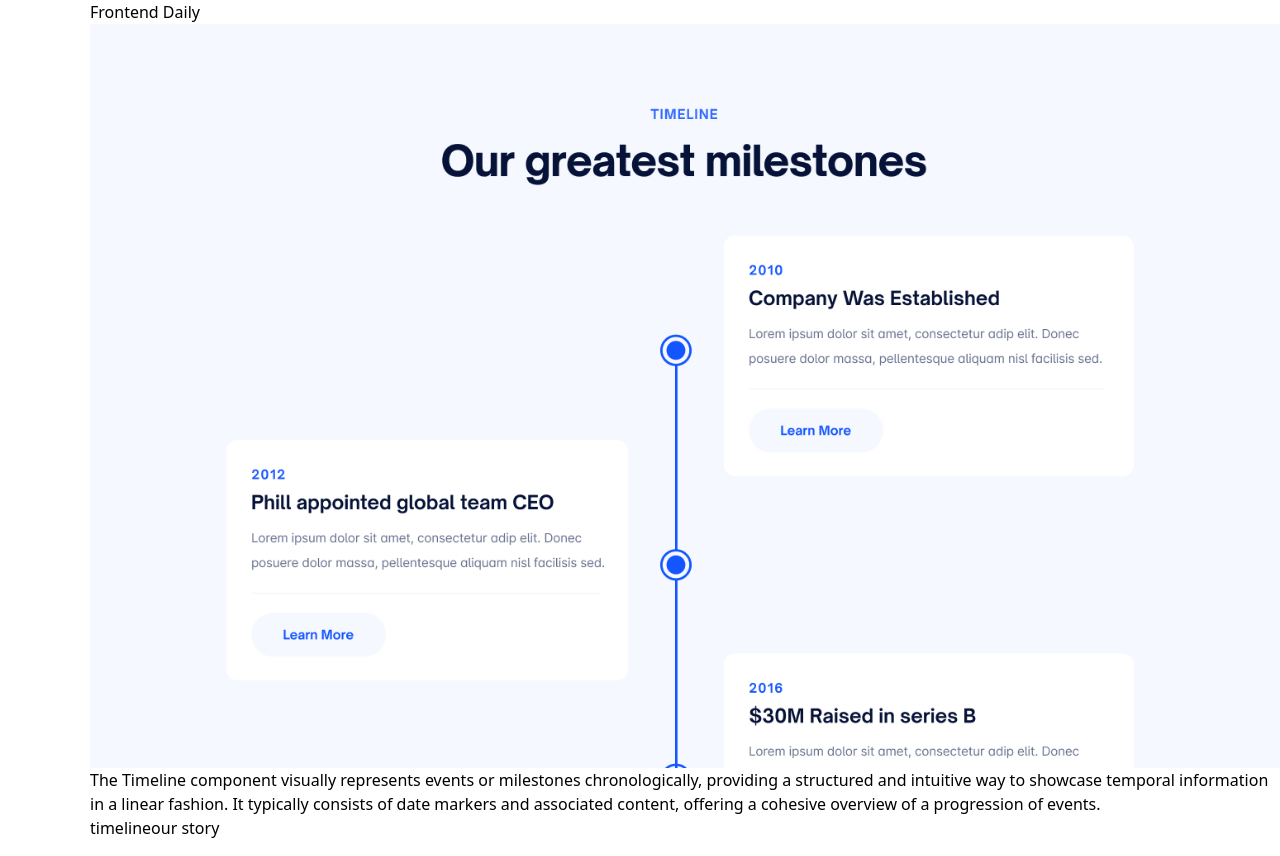
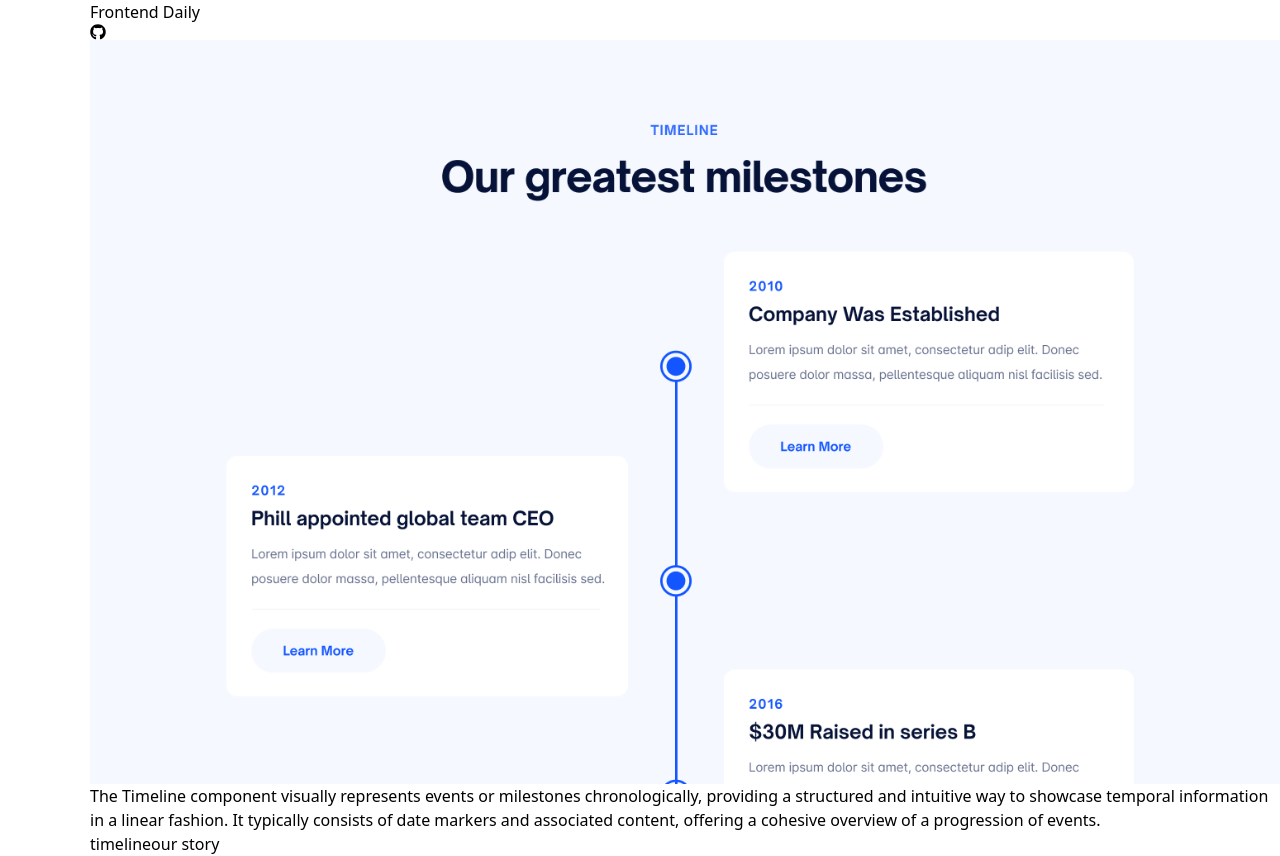
Before and after one commit to Vivek7038/Frontend-Daily, a React (Vite) app: page / in a window 1280 px wide. Built offline with nearby package versions, Linux system fonts and the light colour scheme.

Commit message:
added github link

```diff
--- a/src/Navbar.jsx
+++ b/src/Navbar.jsx
@@ -1,13 +1,27 @@
-import React from 'react'
-import { useNavigate } from 'react-router-dom'
+import React from "react";
+import { useNavigate, Link } from "react-router-dom";
+import { FaGithub } from "react-icons/fa";
 const Navbar = () => {
-  const navigate=useNavigate();
+  const navigate = useNavigate();
 
   return (
-    <div className='ml-2 mt-2 mb-[2rem] font-bold text-md md:text-lg lg:text-4xl cursor-pointer'
-    onClick={()=>navigate("/")}
-    >Frontend Daily</div>
-  )
-}
+    <div className="flex flex-row gap-x-3 items-center ml-2 mt-2 mb-[2rem]  ">
+      <div
+        className="font-bold text-md md:text-lg lg:text-4xl cursor-pointer m-0"
+        onClick={() => navigate("/")}
+      >
+        Frontend Daily
+      </div>
+   <div>
+       <Link
+        to="https://github.com/Vivek7038/Frontend-Daily"
+        target="_blank"
+        >
+        <FaGithub className="w-6 h-6 self-center" />
+      </Link>
+        </div>
+    </div>
+  );
+};
 
-export default Navbar
+export default Navbar;
```
